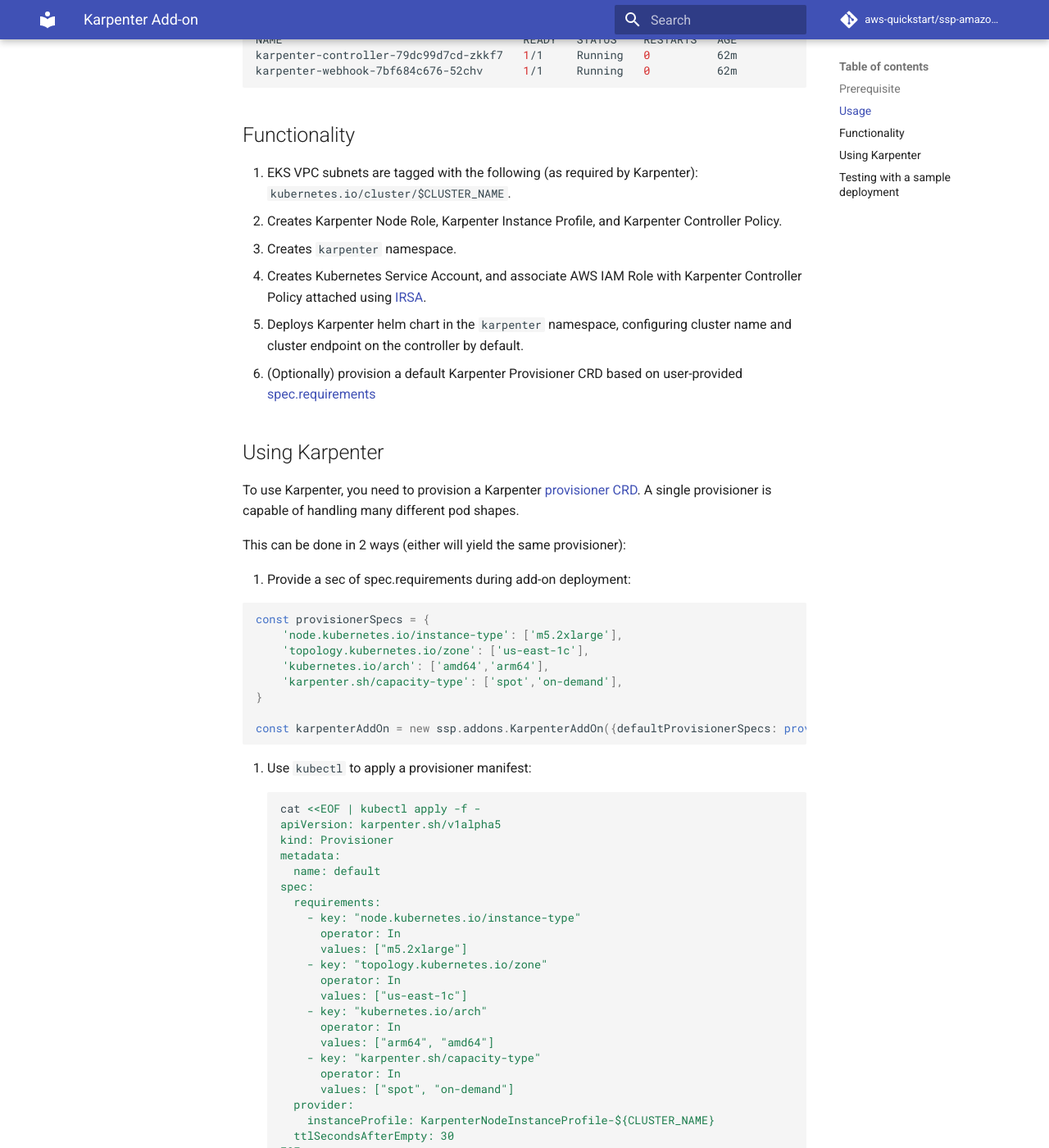
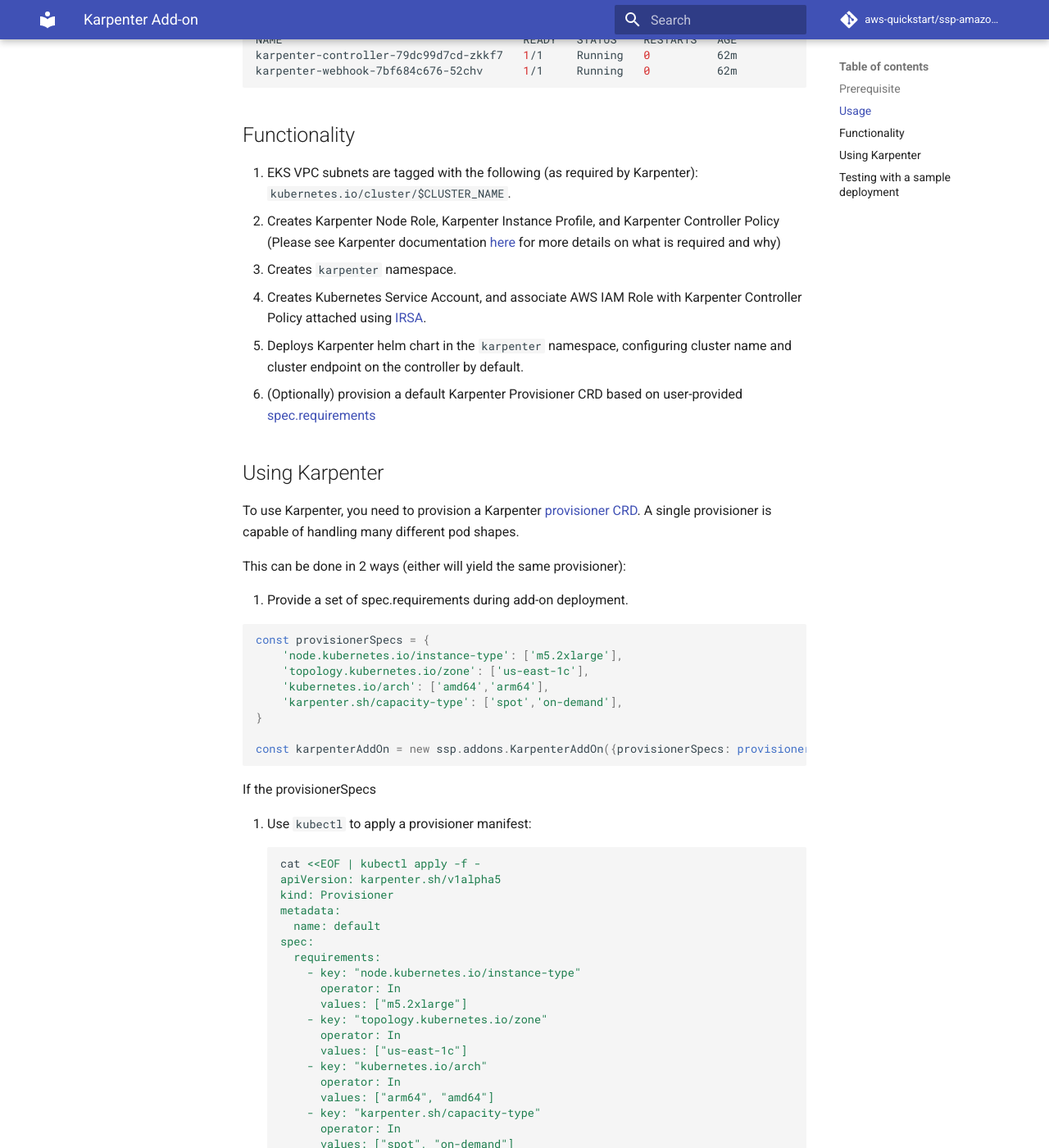
Before and after one commit to aws-quickstart/cdk-eks-blueprints, an MkDocs documentation site: the page built from docs/addons/karpenter.md, in a window 1280 px wide and 1400 px high, scrolled down 1097 px. Shown: the whole window at 82% size. Built offline with MkDocs 1.6.1 and Material for MkDocs 9.7.7, drawn with Linux system fonts in a browser that asks for light colours; comment, search, counter and statistics services are not loaded.

Commit message:
rev karpenter doc page and minor code rev based on PR comments

````diff
--- a/docs/addons/karpenter.md
+++ b/docs/addons/karpenter.md
@@ -44,7 +44,7 @@
 ## Functionality
 
 1. EKS VPC subnets are tagged with the following (as required by Karpenter): `kubernetes.io/cluster/$CLUSTER_NAME`.
-2. Creates Karpenter Node Role, Karpenter Instance Profile, and Karpenter Controller Policy.
+2. Creates Karpenter Node Role, Karpenter Instance Profile, and Karpenter Controller Policy (Please see Karpenter documentation [here](https://karpenter.sh/docs/getting-started/) for more details on what is required and why)
 3. Creates `karpenter` namespace.
 4. Creates Kubernetes Service Account, and associate AWS IAM Role with Karpenter Controller Policy attached using [IRSA](https://docs.aws.amazon.com/emr/latest/EMR-on-EKS-DevelopmentGuide/setting-up-enable-IAM.html).
 5. Deploys Karpenter helm chart in the `karpenter` namespace, configuring cluster name and cluster endpoint on the controller by default.
@@ -56,7 +56,7 @@
 
 This can be done in 2 ways (either will yield the same provisioner):
 
-1. Provide a sec of spec.requirements during add-on deployment:
+1. Provide a set of spec.requirements during add-on deployment.
 
 ```typescript
 const provisionerSpecs = {
@@ -66,8 +66,10 @@
     'karpenter.sh/capacity-type': ['spot','on-demand'],
 }
 
-const karpenterAddOn = new ssp.addons.KarpenterAddOn({defaultProvisionerSpecs: provisionerSpecs})
+const karpenterAddOn = new ssp.addons.KarpenterAddOn({provisionerSpecs: provisionerSpecs})
 ```
+
+If the provisionerSpecs
 
 2. Use `kubectl` to apply a provisioner manifest:
 ```bash
````
Also changed, not shown: 2 other files.
